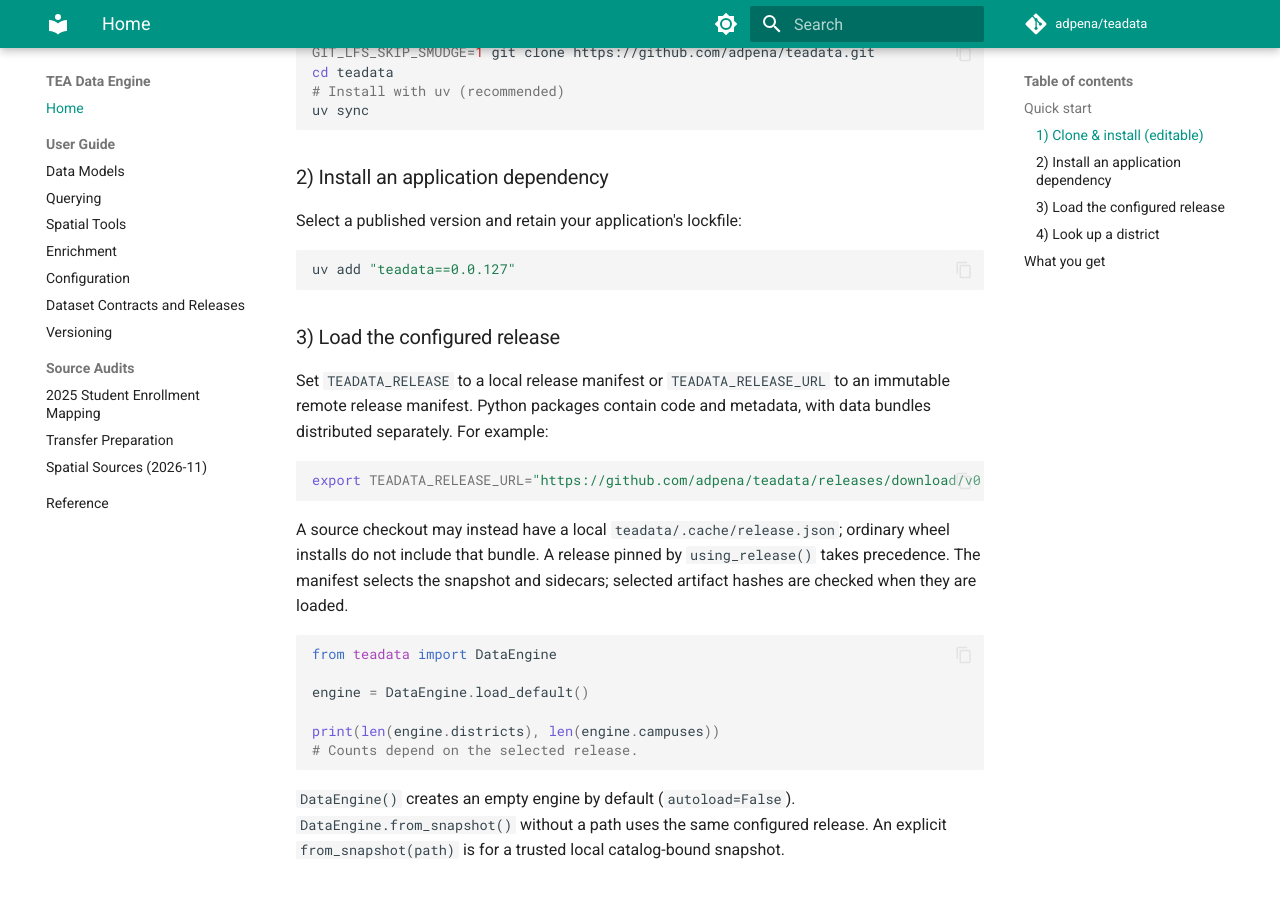
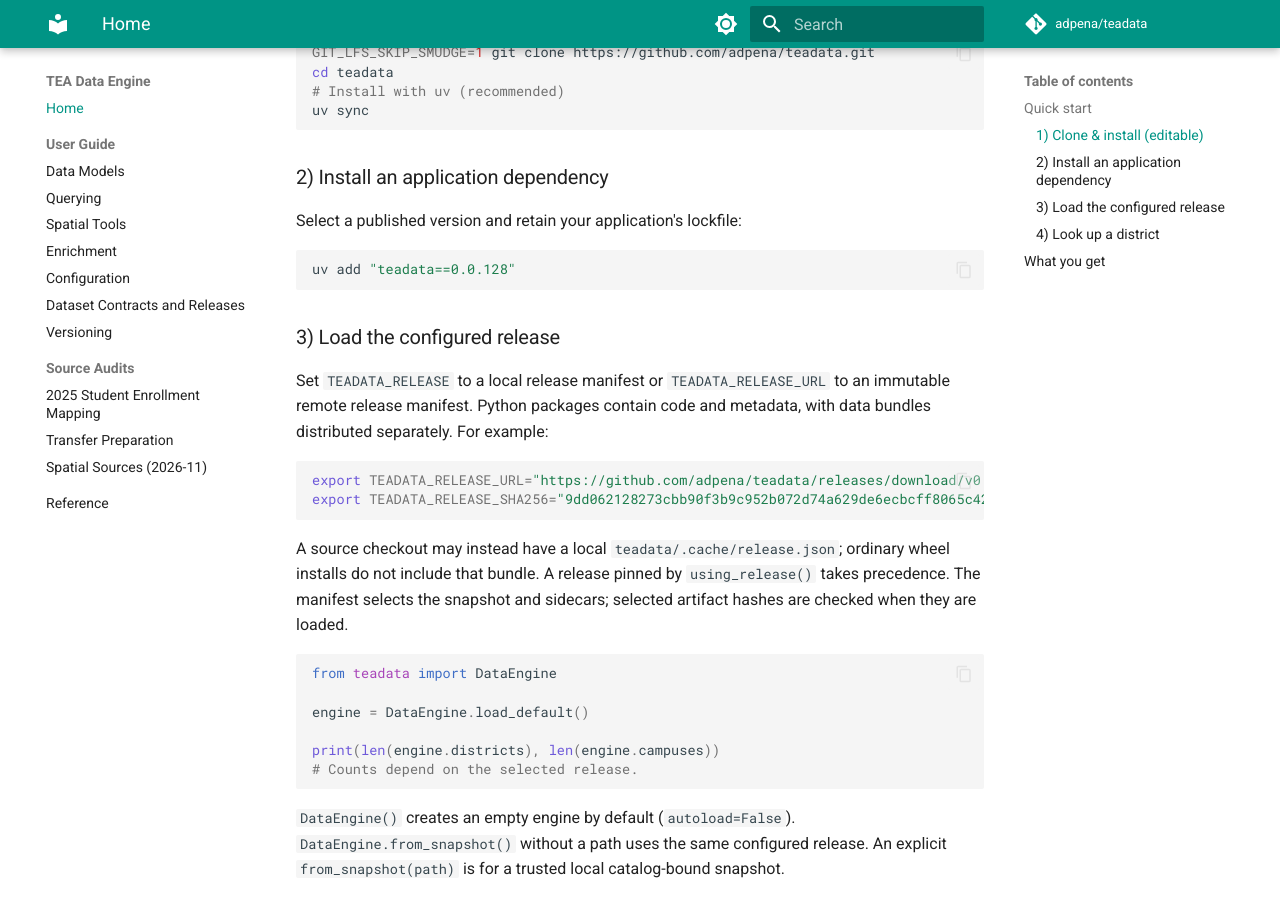
Before and after one commit to adpena/teadata, an MkDocs documentation site: the page built from docs/index.md, in a window 1280 px wide and 900 px high, scrolled down 428 px. Built offline with MkDocs 1.6.1 and Material for MkDocs 9.7.7, drawn with Linux system fonts in a browser that asks for light colours; comment, search, counter and statistics services are not loaded.

````diff
--- a/docs/index.md
+++ b/docs/index.md
@@ -22,7 +22,7 @@ uv sync
 Select a published version and retain your application's lockfile:
 
 ```bash
-uv add "teadata==0.0.127"
+uv add "teadata==0.0.128"
 ```
 
 ### 3) Load the configured release
@@ -32,7 +32,8 @@ immutable remote release manifest. Python packages contain code and metadata,
 with data bundles distributed separately. For example:
 
 ```bash
-export TEADATA_RELEASE_URL="https://github.com/adpena/teadata/releases/download/v0.0.127/release.json"
+export TEADATA_RELEASE_URL="https://github.com/adpena/teadata/releases/download/v0.0.128/release.json"
+export TEADATA_RELEASE_SHA256="9dd062128273cbb90f3b9c952b072d74a629de6ecbcff8065c4295b511eaa9aa"
 ```
 
 A source checkout may instead have a local `teadata/.cache/release.json`;
````
Also changed, not shown: README.md (+3 -2 lines).
